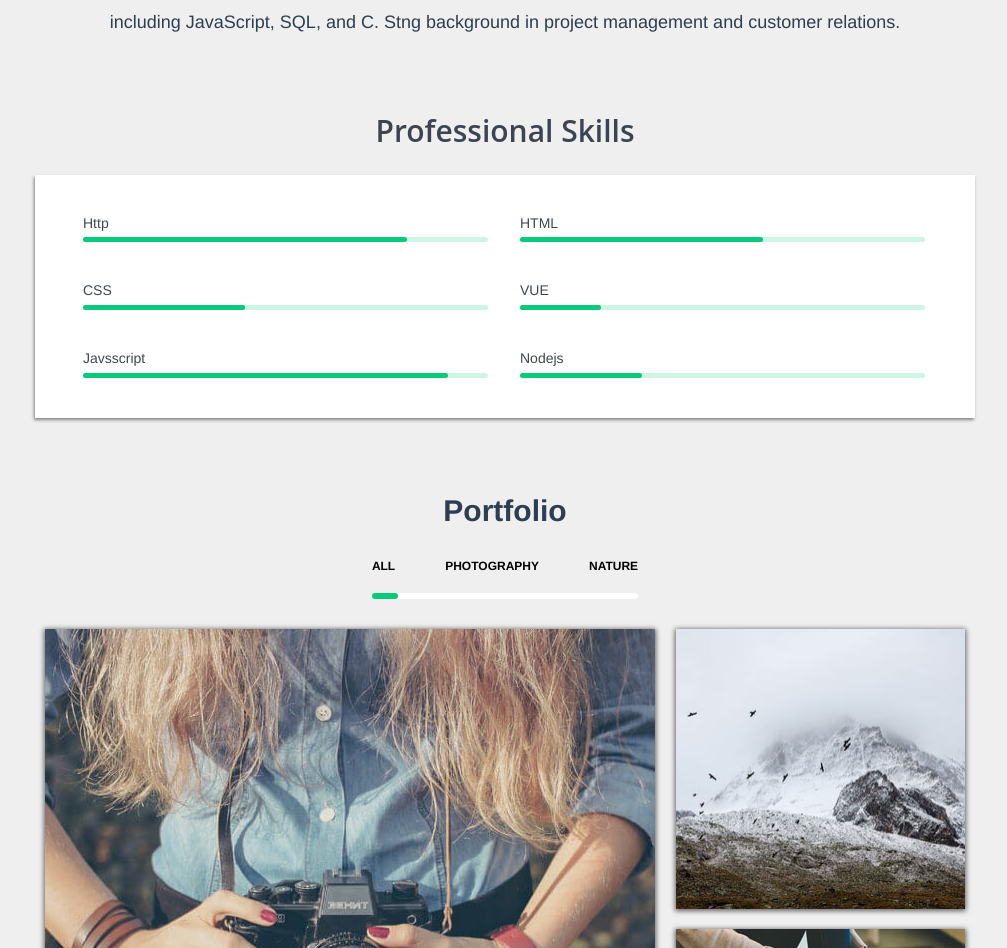
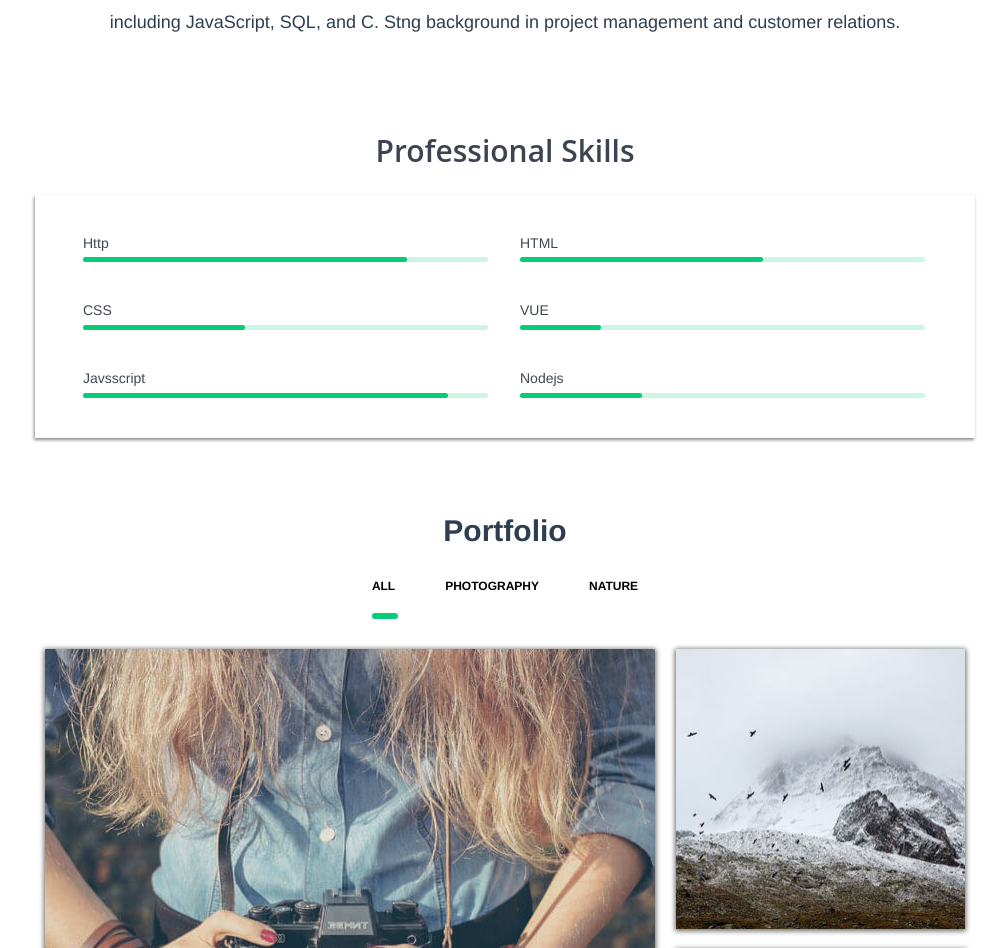
Before and after one commit to cai4633/resume, a Vue app: page / in a window 1280 px wide. Shown: the part 864-1812 px from the top of the page, without its empty margins (135-1142 px from the left). Built offline with nearby package versions, Linux system fonts and the light colour scheme.

Commit message:
加入了滚动时元素进入效果

```diff
--- a/src/views/Home.vue
+++ b/src/views/Home.vue
@@ -19,7 +19,7 @@
       </div>
     </header>
     <main>
-      <div class="profile" id="profile">
+      <div class="profile bounce" id="profile" data-x>
         <div class="profile-content clearfix">
           <div class="avatar">
             <img width="300" height="347" src="../assets/images/rs-photo-v1.jpg" alt="images lost"  />
@@ -80,7 +80,7 @@
         and customer relations.
       </p>
     </main>
-    <section class="skill" id="skill">
+    <section class="skill bounce" id="skill" data-x>
       <h2>Professional Skills</h2>
       <ul class="clearfix">
         <li>
@@ -121,7 +121,7 @@
         </li>
       </ul>
     </section>
-    <section class="portfolio" id="portfolio">
+    <section class="portfolio bounce" id="portfolio" data-x>
       <h2>Portfolio</h2>
       <nav>
         <ul>
@@ -169,6 +169,7 @@
     window.onscroll= function(e){
       addStickyBar()    // sticky navbar
       let slideList = document.querySelectorAll('.slideSlowly')
+      let sections = document.querySelectorAll('[data-x]')
       let top =[]
       let current = 0
       top.forEach.call(slideList,(item,index,arr) => {
@@ -177,6 +178,10 @@
       })
       current = top.indexOf(Math.min.apply(null,top))       //get the minimum distance from view top to element
       slideList[current].classList.add('active')
+      top.forEach.call(sections,(item,index,arr) => {
+          item.classList.remove('bouncing')
+        })
+      document.querySelector(slideList[current].getAttribute('href')).classList.add('bouncing')
 
     }
 
@@ -272,6 +277,12 @@
 <style lang="stylus" scoped>
 
 .home
+  .bounce
+    transition all 0.5s linear
+    transform translateY(20px)
+  .bouncing
+    transform translateY(0)
+
 // variable
   $max-width = 940px
   background-color rgb(239,239,239)
```
